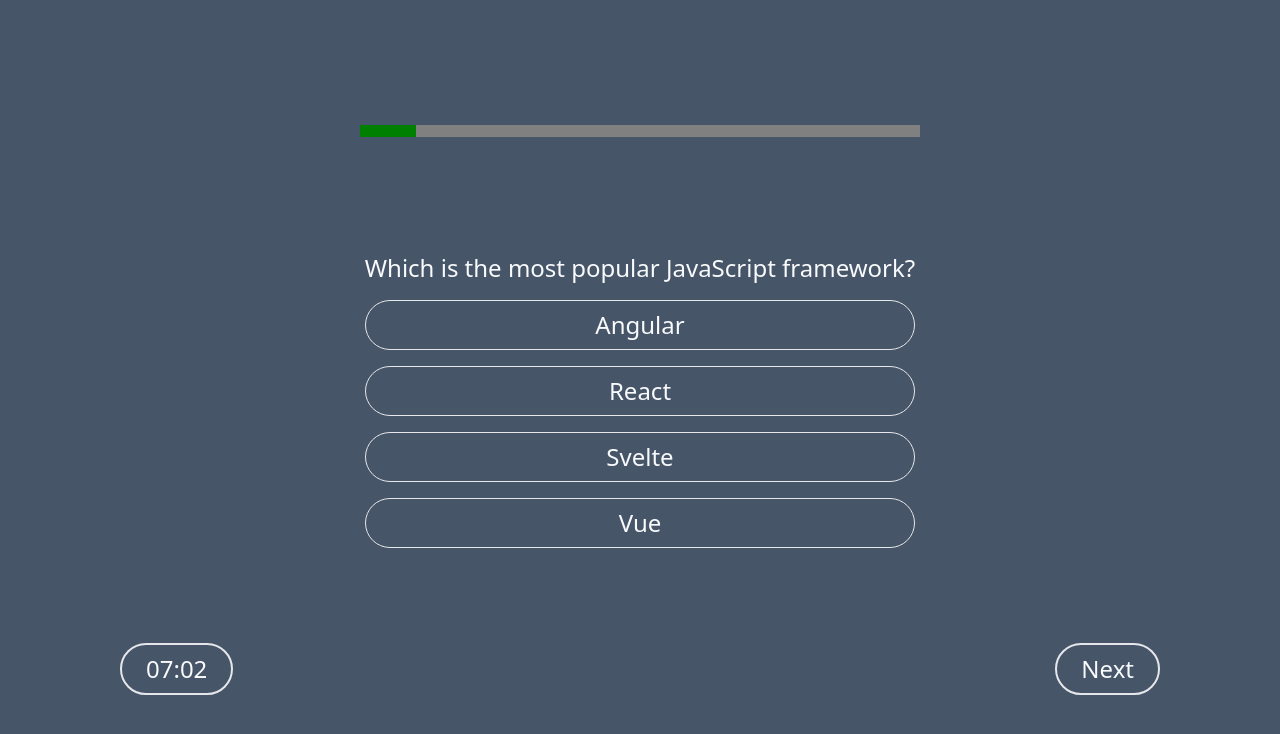
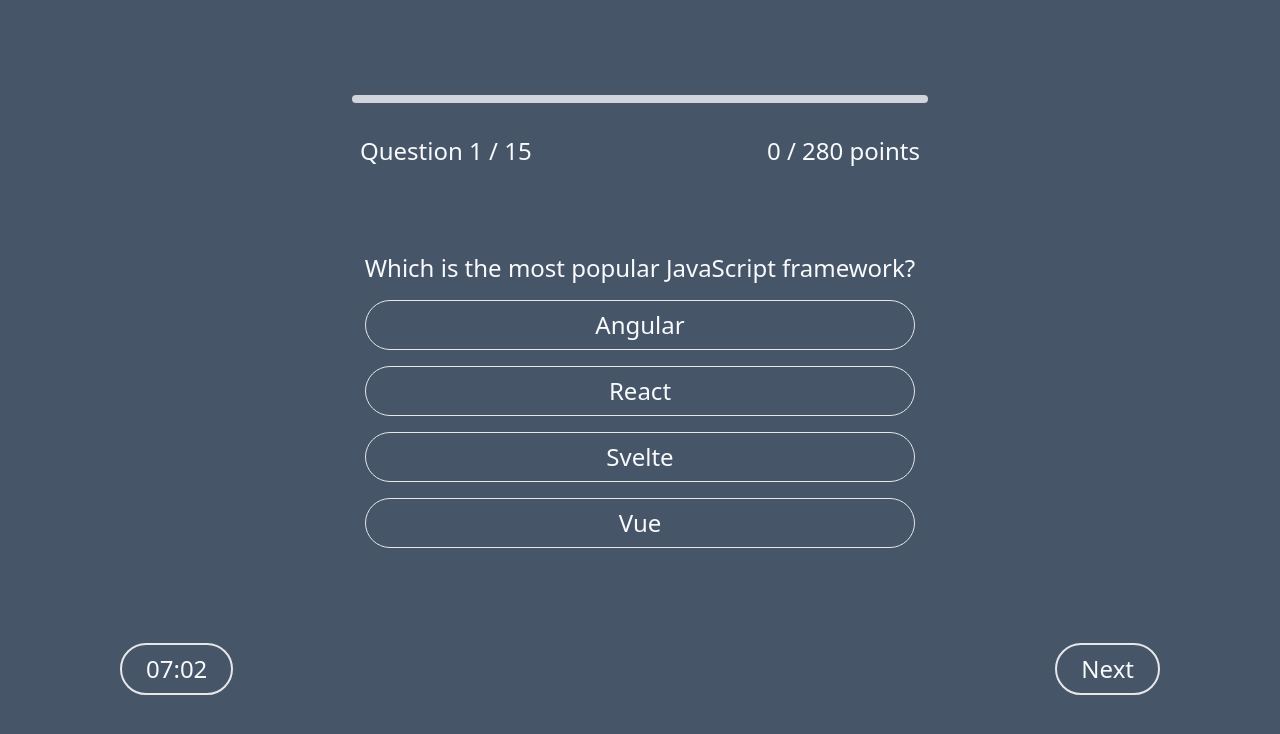
Before and after one commit to Rahulkaradwal/react-type, a React (Vite) app in the folder quiz/: page / in a window 1280 px wide. Both pictures are taken after a click on the button "Start Quiz". Shown: the top 734 px of the page. Built offline with nearby package versions, Linux system fonts and the light colour scheme; data requests are answered from the project's data file.

Commit message:
add progress bar

```diff
--- a/quiz/src/components/Footer/Footer.tsx
+++ b/quiz/src/components/Footer/Footer.tsx
@@ -1,21 +1,36 @@
 import { FC, ReactElement } from "react";
-import { Action } from "../Home/Home";
+import { Action } from "../../TypeDefinations";
 
 const footerClasses = "border-2 rounded-full px-6 py-2";
 
 interface FooterProps {
   dispatch: React.Dispatch<Action>;
+  totalQuestions: number;
+  index: number;
 }
-export const Footer: FC<FooterProps> = ({ dispatch }): ReactElement => {
+export const Footer: FC<FooterProps> = ({
+  dispatch,
+  totalQuestions,
+  index,
+}): ReactElement => {
   return (
     <footer className="flex justify-between px-10 text-slate-50  h-20 w-full items-center   rounded-lg  ">
       <p className={footerClasses}>07:02</p>
-      <button
-        onClick={() => dispatch({ type: "nextQuestion" })}
-        className={footerClasses}
-      >
-        Next
-      </button>
+      {index + 1 === totalQuestions ? (
+        <button
+          className={footerClasses}
+          onClick={() => dispatch({ type: "finished" })}
+        >
+          Finish
+        </button>
+      ) : (
+        <button
+          className={footerClasses}
+          onClick={() => dispatch({ type: "nextQuestion" })}
+        >
+          Next
+        </button>
+      )}
     </footer>
   );
 };
--- a/quiz/src/components/Header/Header.tsx
+++ b/quiz/src/components/Header/Header.tsx
@@ -1,13 +1,33 @@
 import { FC, ReactElement } from "react";
+import { ProgressBar } from "./ProgressBar";
 
-export const Header: FC = (): ReactElement => {
+interface HeaderProps {
+  totalQuestions: number;
+  currentQuestion: number;
+  totalPoints: number;
+  currentPoints: number;
+}
+
+export const Header: FC<HeaderProps> = ({
+  totalQuestions,
+  currentQuestion,
+  totalPoints,
+  currentPoints,
+}): ReactElement => {
   return (
-    <header className="flex  h-20 w-full items-center justify-center  rounded-lg text-slate-50 ">
-      <progress
-        className="w-1/2 h-3 rounded-full"
-        value="1"
-        max="10"
-      ></progress>
+    <header className="flex gap-8 flex-col h-20 w-full items-center justify-center  rounded-lg text-slate-50 ">
+      <ProgressBar
+        totalQuestions={totalQuestions}
+        currentQuestion={currentQuestion}
+      />
+      <div className="flex w-1/2 items-center  justify-between">
+        <p className="">
+          Question {currentQuestion + 1} / {totalQuestions}
+        </p>
+        <p className="">
+          {currentPoints} / {totalPoints} points
+        </p>
+      </div>
     </header>
   );
 };
--- /dev/null
+++ b/quiz/src/components/Header/ProgressBar.tsx
@@ -0,0 +1,26 @@
+import { FC, ReactElement } from "react";
+
+interface ProgressBarProps {
+  currentQuestion: number;
+  totalQuestions: number;
+}
+
+export const ProgressBar: FC<ProgressBarProps> = ({
+  currentQuestion,
+  totalQuestions,
+}): ReactElement => {
+  // Calculate progress percentage
+  const progressPercentage =
+    totalQuestions > 0 ? (currentQuestion / totalQuestions) * 100 : 0;
+
+  return (
+    <div className="h-2 w-full max-w-xl rounded-full bg-gray-300">
+      <div
+        style={{ width: `${progressPercentage}%` }}
+        className={`h-full rounded-full transition-all duration-300 ${
+          progressPercentage < 50 ? "bg-red-600" : "bg-green-600"
+        }`}
+      ></div>
+    </div>
+  );
+};
--- a/quiz/src/components/Home/Home.tsx
+++ b/quiz/src/components/Home/Home.tsx
@@ -43,14 +43,37 @@
 export const Home: FC = (): ReactElement => {
   const [state, dispatch] = useReducer(counterReducer, initialState);
 
+  const totalQuestions = state.questions.length;
+  const totalPoints = state.questions.reduce(
+    (prev, curr) => prev + curr.points,
+    0
+  );
+
   return (
     <div className="h-screen bg-slate-600 gap-4 flex-col flex p-20 text-2xl justify-center">
-      {state.status === "start" ? "" : <Header />}
+      {state.status === "start" ? (
+        ""
+      ) : (
+        <Header
+          totalQuestions={totalQuestions}
+          totalPoints={totalPoints}
+          currentPoints={state.points}
+          currentQuestion={state.index}
+        />
+      )}
       {state.status === "start" && <Start dispatch={dispatch} />}
       {state.status === "ready" && (
         <Questions state={state} dispatch={dispatch} />
       )}
-      {state.status === "start" ? "" : <Footer dispatch={dispatch} />}
+      {state.status === "start" ? (
+        ""
+      ) : (
+        <Footer
+          index={state.index}
+          totalQuestions={totalQuestions}
+          dispatch={dispatch}
+        />
+      )}
     </div>
   );
 };
```
